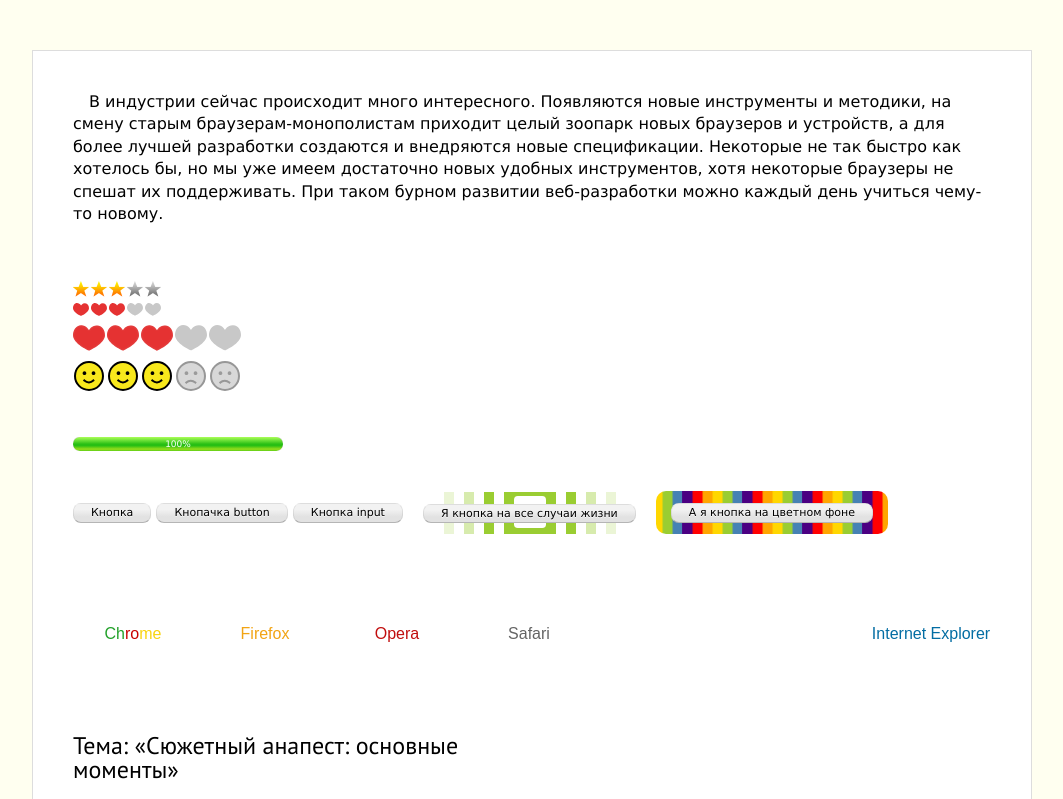
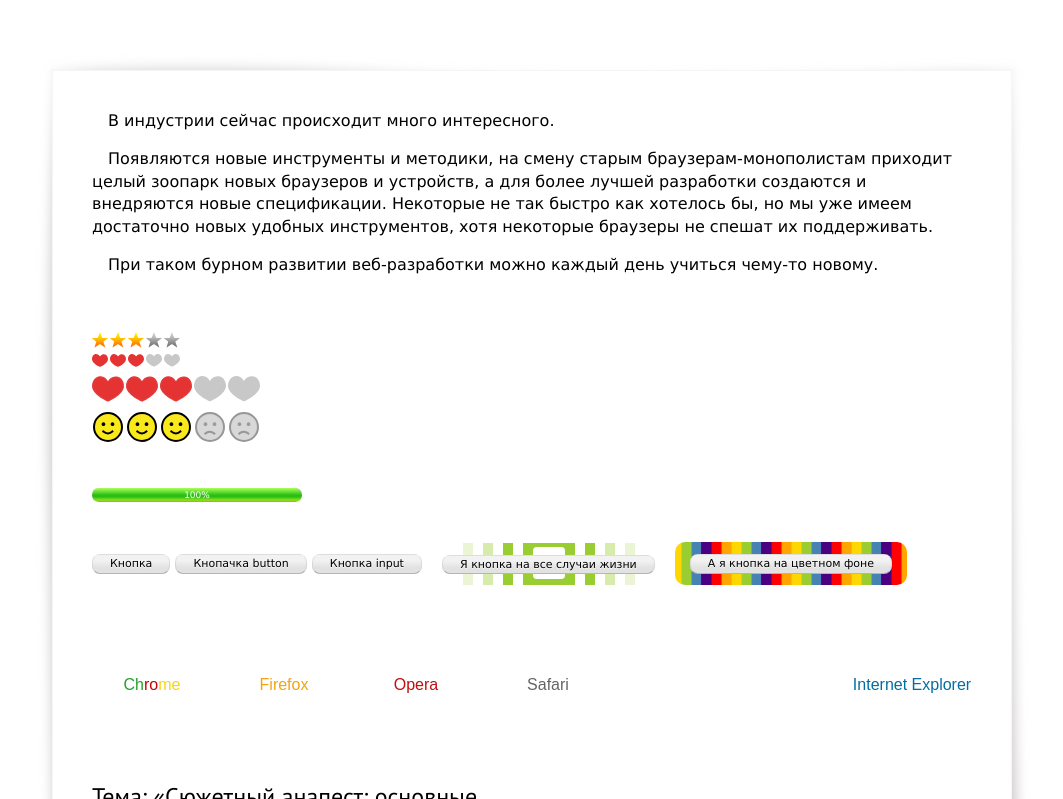
Before and after one commit to yoksel/learn, a website: page index.html in a window 1280 px wide. Shown: the top 799 px of the page, without its empty margins (108-1171 px from the left). Drawn offline with Linux system fonts and the light colour scheme; files whose address does not match are found by name.

Commit message:
Some fixes

```diff
--- a/_src/css/style.scss
+++ b/_src/css/style.scss
@@ -14,7 +14,7 @@ $offset: 40px;
 @import "reset";
 
 BODY {
-    background: ivory;
+    background: white;
     font: 16px/1.4 Verdana, sans-serif;
     }
 H1, H2, H3, H4 {
@@ -75,7 +75,9 @@ A {
     padding: $offset;
     box-sizing: border-box;
     background: white;
-    border: 1px solid #DDD;
+    border: 20px solid transparent;
+    border-image: url(../img/shadow.svg) 8% 7% 13%;
+    box-shadow: 0 0 0 1px whitesmoke inset;
     /*opacity: .4;*/
     }
     .section {
@@ -143,13 +145,13 @@ A {
                 }
 
             .rating--stars .rating__label {
-                background-image: url(.././assets/img/stars.png);
+                background-image: url(../img/stars.png);
                 }
             .rating--hearts .rating__label {
-                background-image: url(.././assets/img/hearts.svg);
+                background-image: url(../img/hearts.svg);
                 }
             .rating--smiles .rating__label {
-                background-image: url(.././assets/img/faces.svg);
+                background-image: url(../img/faces.svg);
                 }
         .rating--16  .rating__item {
             width: $size-16;
--- a/index.html
+++ b/index.html
@@ -9,7 +9,11 @@
     <body>
         <div class="wrapper">
             <section class="section section--intro hide">
-                <p>В индустрии сейчас происходит много интересного. Появляются новые инструменты и методики, на смену старым браузерам-монополистам приходит целый зоопарк новых браузеров и устройств, а для более лучшей разработки создаются и внедряются новые спецификации. Некоторые не так быстро как хотелось бы, но мы уже имеем достаточно новых удобных инструментов, хотя некоторые браузеры не спешат их поддерживать. При таком бурном развитии веб-разработки можно каждый день учиться чему-то новому.</p>
+                <p>В индустрии сейчас происходит много интересного.</p>
+
+                <p>Появляются новые инструменты и методики, на смену старым браузерам-монополистам приходит целый зоопарк новых браузеров и устройств, а для более лучшей разработки создаются и внедряются новые спецификации. Некоторые не так быстро как хотелось бы, но мы уже имеем достаточно новых удобных инструментов, хотя некоторые браузеры не спешат их поддерживать.</p>
+
+                <p>При таком бурном развитии веб-разработки можно каждый день учиться чему-то новому.
             </section>
             <section class="section section--rating _hide">
                 <ul class="rating rating--16 rating--stars">
```
Also changed, not shown: _src/img/shadow.svg (added), assets/css/style.css, assets/img/shadow.svg (added).
